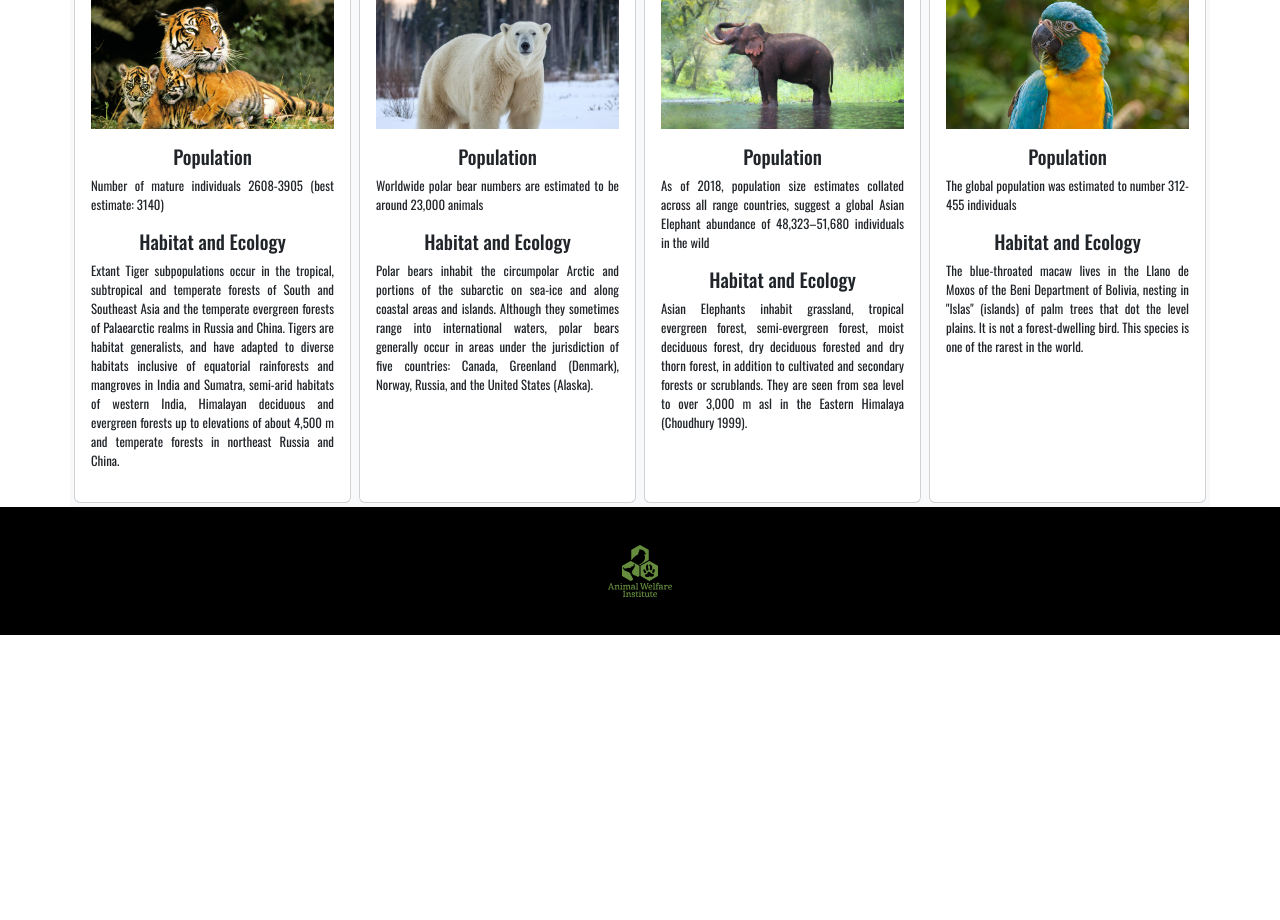
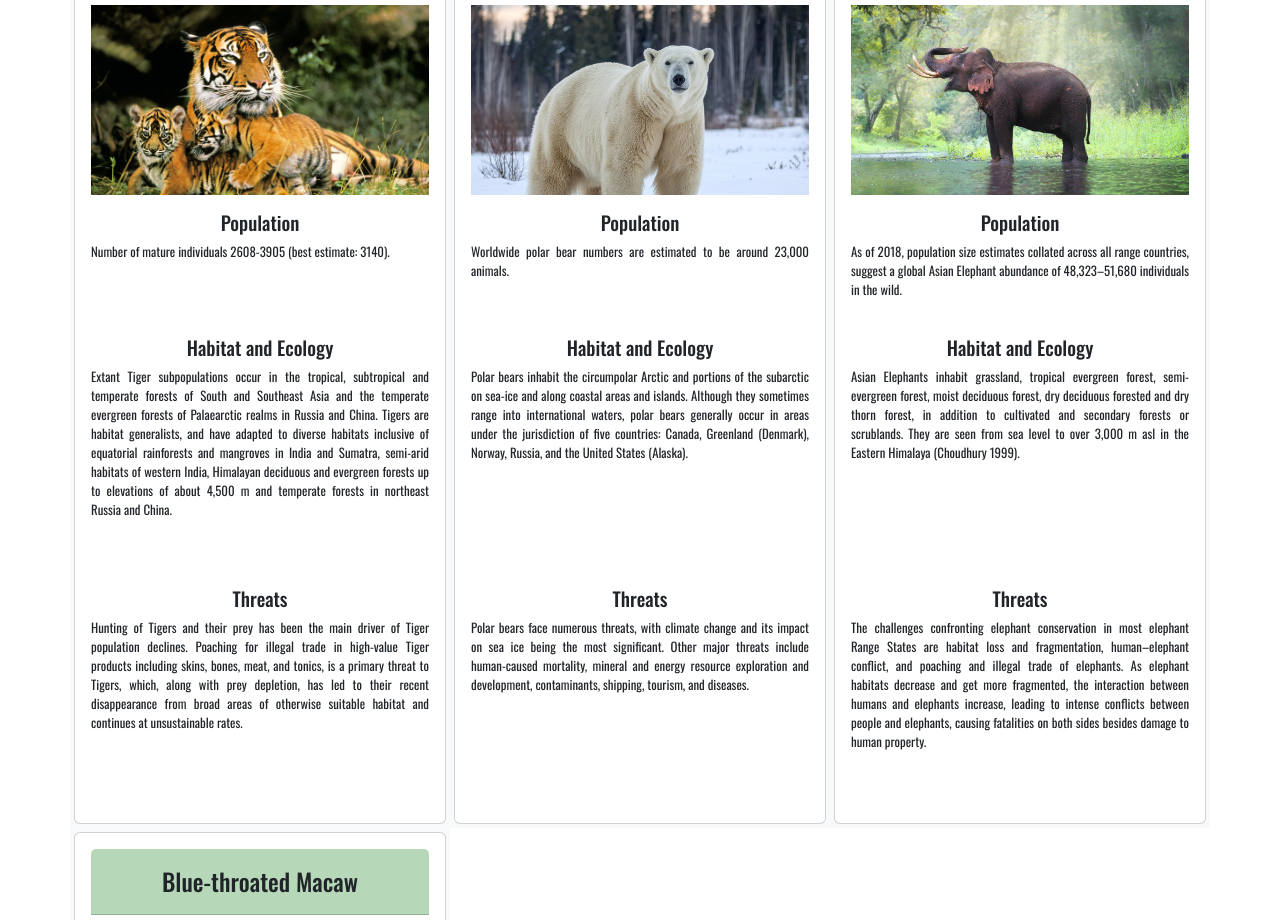
Before and after one commit to stefanzero/responsive-cards-from-template, a plain HTML site: page index.html in a window 1280 px wide. Shown: the part 232-1152 px from the top of the page. Before the commit the page ends 867 px from the top, so only its background shows below. Drawn offline with nearby package versions, Linux system fonts and the light colour scheme.

Commit message:
add CSS grid

```diff
--- a/index.html
+++ b/index.html
@@ -4,8 +4,9 @@
   <head>
     <meta charset="utf-8">
     <meta name="viewport" content="width=device-width, initial-scale=1">
-
-    <title>About Me</title>
+    <meta name="description" content="Responsive web page featuring cards for Endangered Animals">
+    <meta name="og:description" content="Responsive web page featuring cards for Endangered Animals">
+    <title>Endangered Animals</title>
     <link rel="preconnect" href="https://fonts.googleapis.com">
     <link rel="preconnect" href="https://fonts.gstatic.com" crossorigin>
     <link
@@ -29,14 +30,11 @@
       <h1 class="text-center">Endangered Animals</h1>
     </header>
     <main class="container">
-      <section class="row gap-0">
-        <article
-          id="bio"
-          class="bg-light p-1 col-sm-12 col-md-6 col-lg-4 col-xl-3"
-        >
-          <div class="card p-3">
-            <header class="mb-4">
-              <h2 class="text-center">Tigers</h2>
+      <section class="row">
+        <article class="bg-light p-1 col-sm-12 col-md-6 col-lg-4 col-xxl-3">
+          <div class="card-grid card p-3">
+            <header class="card-header">
+              <h2 class="text-center m-0">Tigers</h2>
             </header>
             <figure>
               <div class="img-container">
@@ -46,7 +44,7 @@
             <section class="population">
               <h3 class="text-center">Population</h3>
               <p>
-                Number of mature individuals 2608-3905 (best estimate: 3140)
+                Number of mature individuals 2608-3905 (best estimate: 3140).
               </p>
             </section>
             <section class="ecology">
@@ -63,15 +61,24 @@
                 Russia and China.
               </p>
             </section>
+            <section class="threats">
+              <h3 class="text-center">Threats</h3>
+              <p>
+                Hunting of Tigers and their prey has been the main driver of
+                Tiger population declines. Poaching for illegal trade in
+                high-value Tiger products including skins, bones, meat, and
+                tonics, is a primary threat to Tigers, which, along with prey
+                depletion, has led to their recent disappearance from broad
+                areas of otherwise suitable habitat and continues at
+                unsustainable rates.
+              </p>
+            </section>
           </div>
         </article>
-        <article
-          id="bio"
-          class="bg-light p-1 col-sm-12 col-md-6 col-lg-4 col-xl-3"
-        >
-          <div class="card p-3">
-            <header class="mb-4">
-              <h2 class="text-center">Polar Bears</h2>
+        <article class="bg-light p-1 col-sm-12 col-md-6 col-lg-4 col-xxl-3">
+          <div class="card-grid card p-3">
+            <header class="card-header">
+              <h2 class="text-center m-0">Polar Bears</h2>
             </header>
             <figure>
               <div class="img-container">
@@ -82,7 +89,7 @@
               <h3 class="text-center">Population</h3>
               <p>
                 Worldwide polar bear numbers are estimated to be around 23,000
-                animals
+                animals.
               </p>
             </section>
             <section class="ecology">
@@ -96,15 +103,22 @@
                 United States (Alaska).
               </p>
             </section>
+            <section class="threats">
+              <h3 class="text-center">Threats</h3>
+              <p>
+                Polar bears face numerous threats, with climate change and its
+                impact on sea ice being the most significant. Other major
+                threats include human-caused mortality, mineral and energy
+                resource exploration and development, contaminants, shipping,
+                tourism, and diseases.
+              </p>
+            </section>
           </div>
         </article>
-        <article
-          id="bio"
-          class="bg-light p-1 col-sm-12 col-md-6 col-lg-4 col-xl-3"
-        >
-          <div class="card p-3">
-            <header class="mb-4">
-              <h2 class="text-center">Asian Elephants</h2>
+        <article class="bg-light p-1 col-sm-12 col-md-6 col-lg-4 col-xxl-3">
+          <div class="card-grid card p-3">
+            <header class="card-header">
+              <h2 class="text-center m-0">Asian Elephants</h2>
             </header>
             <figure>
               <div class="img-container">
@@ -119,7 +133,7 @@
               <p>
                 As of 2018, population size estimates collated across all range
                 countries, suggest a global Asian Elephant abundance of
-                48,323–51,680 individuals in the wild
+                48,323–51,680 individuals in the wild.
               </p>
             </section>
             <section class="ecology">
@@ -132,15 +146,25 @@
                 over 3,000 m asl in the Eastern Himalaya (Choudhury 1999).
               </p>
             </section>
+            <section class="threats">
+              <h3 class="text-center">Threats</h3>
+              <p>
+                The challenges confronting elephant conservation in most
+                elephant Range States are habitat loss and fragmentation,
+                human–elephant conflict, and poaching and illegal trade of
+                elephants. As elephant habitats decrease and get more
+                fragmented, the interaction between humans and elephants
+                increase, leading to intense conflicts between people and
+                elephants, causing fatalities on both sides besides damage to
+                human property.
+              </p>
+            </section>
           </div>
         </article>
-        <article
-          id="bio"
-          class="bg-light p-1 col-sm-12 col-md-6 col-lg-4 col-xl-3"
-        >
-          <div class="card p-3">
-            <header class="mb-4">
-              <h2 class="text-center">Blue-throated Macaw</h2>
+        <article class="bg-light p-1 col-sm-12 col-md-6 col-lg-4 col-xxl-3">
+          <div class="card-grid card p-3">
+            <header class="card-header">
+              <h2 class="text-center m-0">Blue-throated Macaw</h2>
             </header>
             <figure>
               <div class="img-container">
@@ -154,7 +178,7 @@
               <h3 class="text-center">Population</h3>
               <p>
                 The global population was estimated to number 312-455
-                individuals
+                individuals.
               </p>
             </section>
             <section class="ecology">
@@ -162,8 +186,20 @@
               <p>
                 The blue-throated macaw lives in the Llano de Moxos of the Beni
                 Department of Bolivia, nesting in "Islas" (islands) of palm
-                trees that dot the level plains. It is not a forest-dwelling
-                bird. This species is one of the rarest in the world.
+                trees that dot the level plains. This ecosystem is characterized
+                by a mix of grasslands, marshes, forest islands, and gallery
+                forests along waterways. It is not a forest-dwelling bird. This
+                species is one of the rarest in the world.
+              </p>
+            </section>
+            <section class="threats">
+              <h3 class="text-center">Threats</h3>
+              <p>
+                The species was severely threatened in the past by legal and
+                illegal exploitation for the national and international
+                cage-bird trade. There are fears that inbreeding within an
+                increasingly fragmented population is resulting in reduced
+                fertility.
               </p>
             </section>
           </div>
@@ -181,10 +217,10 @@
         >
       </a>
     </footer>
-    <script
+    <!-- <script
       src="https://cdn.jsdelivr.net/npm/bootstrap@5.3.7/dist/js/bootstrap.bundle.min.js"
       integrity="sha384-ndDqU0Gzau9qJ1lfW4pNLlhNTkCfHzAVBReH9diLvGRem5+R9g2FzA8ZGN954O5Q"
       crossorigin="anonymous"
-    ></script>
+    ></script> -->
   </body>
 </html>
--- a/style.css
+++ b/style.css
@@ -16,8 +16,12 @@ h3 {
 article {
   display: flex;
 }
-.card {
-  flex-grow: 1;
+.card-grid {
+  display: grid;
+  grid-template-rows: 1fr 2.8fr 1.7fr 3.4fr 3fr;
+}
+.card-grid header {
+  margin-bottom: 0.5rem;
 }
 .img-container {
   aspect-ratio: 16/9;
@@ -28,10 +32,15 @@ article {
   height: 100%;
   object-fit: cover;
 }
-.population p,
-.ecology p {
+.card-header {
+  display: flex;
+  justify-content: center;
+  align-items: center;
+  background-color: #b6d8b9;
+}
+.card-grid p {
   text-align: justify;
-  font-size: 0.8em;
+  font-size: 0.8rem;
 }
 footer {
   display: flex;
@@ -39,9 +48,17 @@ footer {
   align-items: center;
   padding: 2rem;
   background-color: black;
-  color: aliceblue;
 }
 footer img {
-  width: 4em;
-  height: 4em;
+  width: 4rem;
+  height: 4rem;
 }
+
+@media only screen and (max-width: 767px) {
+  /* styles for screens with a width less than 768 pixels */
+  .card-grid {
+    display: flex;
+    flex-direction: column;
+    gap: 1rem;
+  }
+}
```
Also changed, not shown: article-snippet.html (added, +30 -0 lines), 1 other file.
